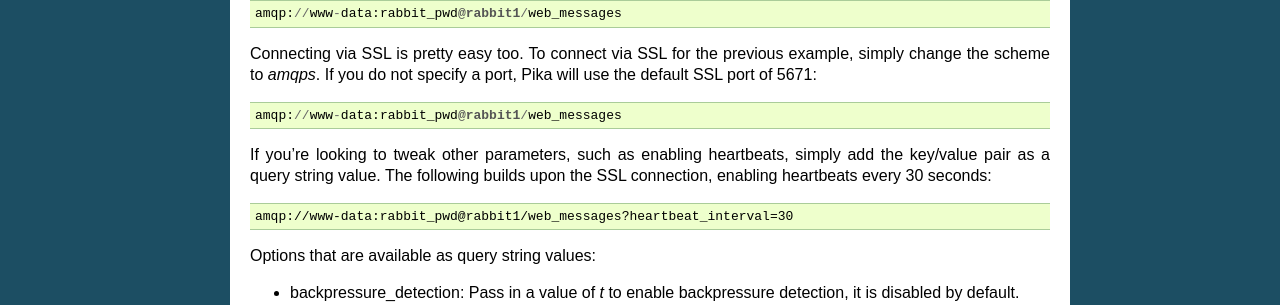
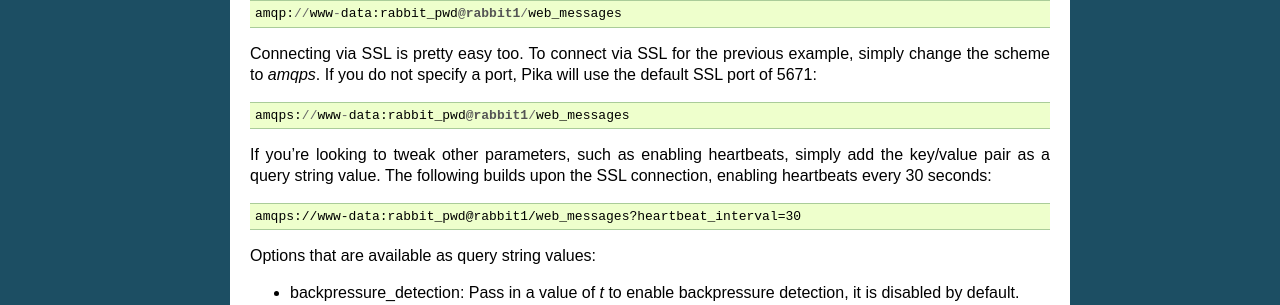
Before and after one commit to pika/pika, a Sphinx documentation site: the page built from docs/examples/using_urlparameters.rst, in a window 1280 px wide. Shown: the part 661-966 px from the top of the page. Built offline with Sphinx 7.4.7, drawn with Linux system fonts in a browser that asks for light colours.

Commit message:
UrlParameters Docs: fixed amqps scheme examples

```diff
--- a/docs/examples/using_urlparameters.rst
+++ b/docs/examples/using_urlparameters.rst
@@ -29,11 +29,11 @@ Connect to a host *rabbit1* as the user *www-data* using the password *rabbit_pw
 
 Connecting via SSL is pretty easy too. To connect via SSL for the previous example, simply change the scheme to *amqps*. If you do not specify a port, Pika will use the default SSL port of 5671::
 
-  amqp://www-data:rabbit_pwd@rabbit1/web_messages
+  amqps://www-data:rabbit_pwd@rabbit1/web_messages
 
 If you're looking to tweak other parameters, such as enabling heartbeats, simply add the key/value pair as a query string value. The following builds upon the SSL connection, enabling heartbeats every 30 seconds::
 
-  amqp://www-data:rabbit_pwd@rabbit1/web_messages?heartbeat_interval=30
+  amqps://www-data:rabbit_pwd@rabbit1/web_messages?heartbeat_interval=30
 
 
 Options that are available as query string values:
```
